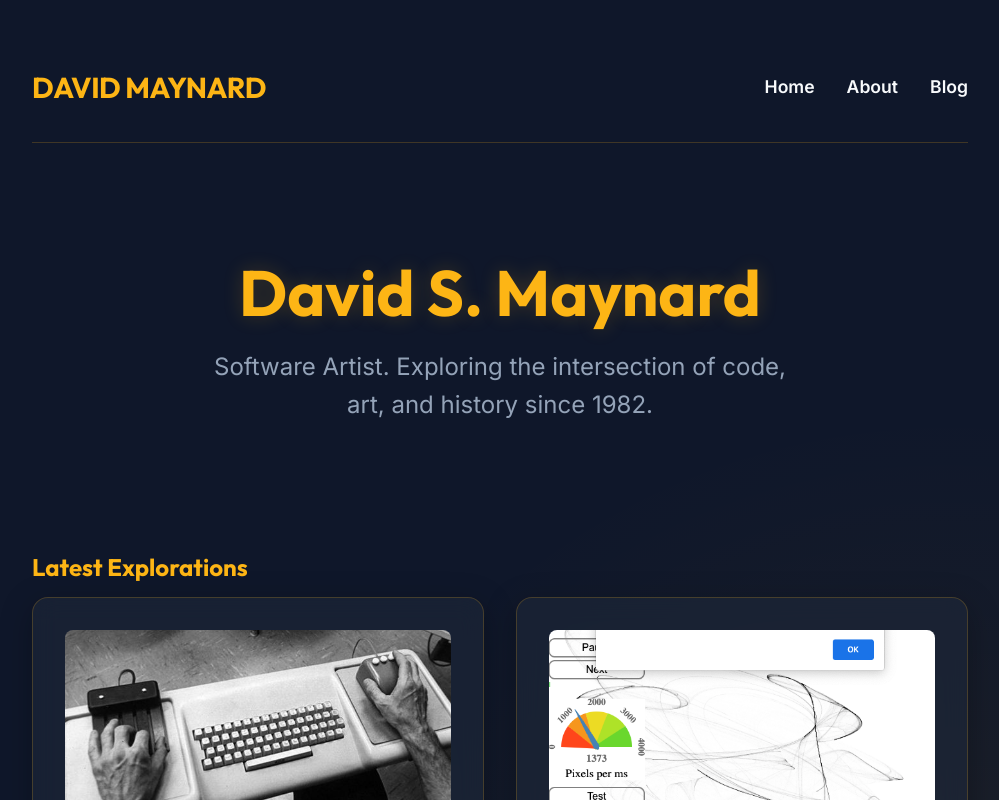
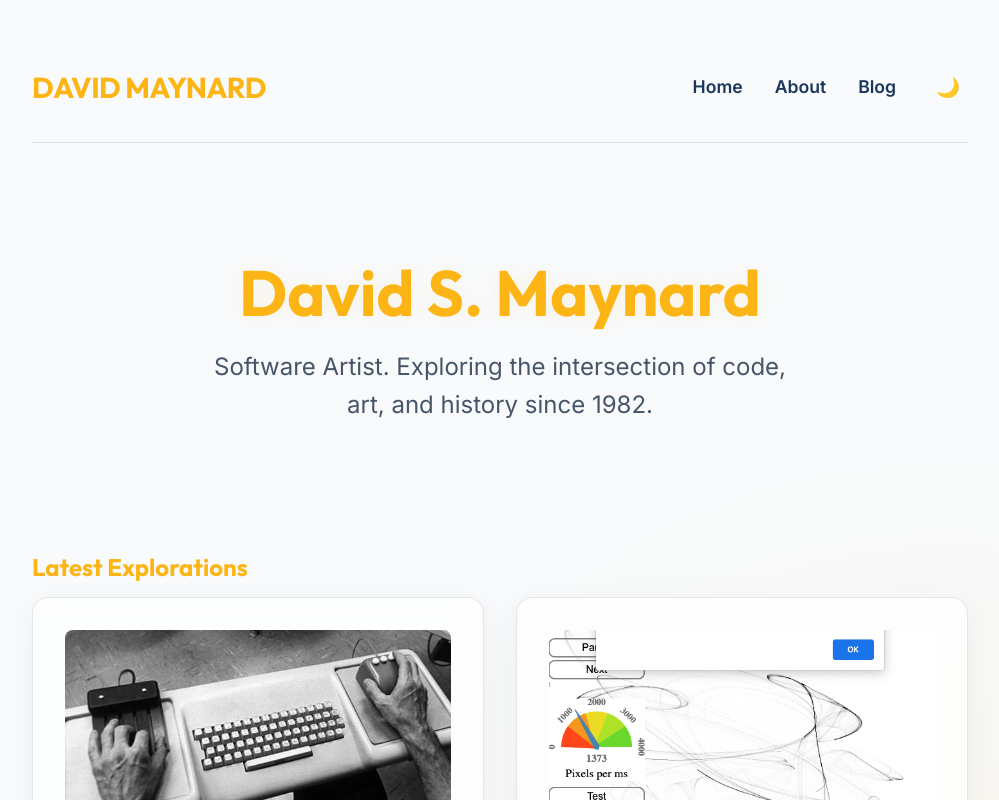
Before and after one commit to dmaynard/website-v2, a Next.js app: page / in a window 1280 px wide. Shown: the top 800 px of the page, without its empty margins (140-1139 px from the left). Built offline with nearby package versions, Linux system fonts and the light colour scheme.

Commit message:
Add light/dark mode toggle and fix code block readability

```diff
--- a/package.json
+++ b/package.json
@@ -12,6 +12,7 @@
     "date-fns": "^4.2.1",
     "gray-matter": "^4.0.3",
     "next": "16.2.6",
+    "next-themes": "^0.4.6",
     "react": "19.2.4",
     "react-dom": "19.2.4",
     "remark": "^15.0.1",
--- a/src/app/globals.css
+++ b/src/app/globals.css
@@ -12,6 +12,26 @@
   --glass-border: rgba(253, 181, 21, 0.2);
   --glass-shadow: 0 8px 32px 0 rgba(0, 0, 0, 0.25);
   --accent-glow: 0 0 20px rgba(253, 181, 21, 0.2);
+  --code-bg: #0d1627;
+  --code-text: #F8FAFC;
+  --inline-code-bg: rgba(30, 41, 59, 0.8);
+}
+
+[data-theme='light'] {
+  --cal-blue: #1A365D;
+  --cal-gold: #FDB515;
+  --bg-color: #F8FAFC; /* Off-white */
+  --text-color: #1A365D; /* Dark blue text */
+  --text-muted: #475569;
+  --accent-teal: #0D9488; /* Darker teal for contrast */
+  --accent-coral: #E11D48; /* Darker coral for contrast */
+  --glass-bg: rgba(255, 255, 255, 0.7);
+  --glass-border: rgba(15, 23, 42, 0.1);
+  --glass-shadow: 0 8px 32px 0 rgba(0, 0, 0, 0.05);
+  --accent-glow: 0 0 20px rgba(253, 181, 21, 0.1);
+  --code-bg: #F1F5F9;
+  --code-text: #0F172A;
+  --inline-code-bg: rgba(26, 54, 93, 0.1);
 }
 
 * {
@@ -109,6 +129,22 @@ a:hover {
   color: var(--cal-gold);
 }
 
+.theme-toggle-btn {
+  background: none;
+  border: none;
+  cursor: pointer;
+  font-size: 1.2rem;
+  padding: 0 0.5rem;
+  transition: transform 0.2s ease;
+  display: inline-flex;
+  align-items: center;
+  justify-content: center;
+}
+
+.theme-toggle-btn:hover {
+  transform: scale(1.1) rotate(10deg);
+}
+
 /* Post content styling */
 .markdown-body {
   font-size: 1.1rem;
@@ -126,17 +162,18 @@ a:hover {
 }
 
 .markdown-body pre {
-  background: #0d1627;
+  background: var(--code-bg);
+  color: var(--code-text);
   padding: 1.5rem;
   border-radius: 8px;
   overflow-x: auto;
-  border: 1px solid rgba(255,255,255,0.1);
+  border: 1px solid var(--glass-border);
   margin: 2rem 0;
 }
 
 .markdown-body code {
   font-family: Consolas, Monaco, 'Andale Mono', 'Ubuntu Mono', monospace;
-  background: rgba(0, 50, 98, 0.4);
+  background: var(--inline-code-bg);
   padding: 0.2rem 0.4rem;
   border-radius: 4px;
   font-size: 0.9em;
--- a/src/app/layout.tsx
+++ b/src/app/layout.tsx
@@ -1,4 +1,6 @@
 import type { Metadata } from 'next'
+import { ThemeProvider } from '@/components/ThemeProvider'
+import { ThemeToggle } from '@/components/ThemeToggle'
 import './globals.css'
 
 export const metadata: Metadata = {
@@ -12,9 +14,10 @@ export default function RootLayout({
   children: React.ReactNode
 }) {
   return (
-    <html lang="en">
+    <html lang="en" suppressHydrationWarning>
       <body>
-        <div className="container">
+        <ThemeProvider attribute="data-theme" defaultTheme="light" enableSystem>
+          <div className="container">
           <header className="header">
             <div className="logo">
               <a href="/">David Maynard</a>
@@ -23,12 +26,14 @@ export default function RootLayout({
               <a href="/">Home</a>
               <a href="/about">About</a>
               <a href="/blog">Blog</a>
+              <ThemeToggle />
             </nav>
           </header>
           <main>
             {children}
           </main>
         </div>
+        </ThemeProvider>
       </body>
     </html>
   )
--- /dev/null
+++ b/src/components/ThemeProvider.tsx
@@ -0,0 +1,11 @@
+"use client"
+
+import * as React from "react"
+import { ThemeProvider as NextThemesProvider } from "next-themes"
+
+export function ThemeProvider({
+  children,
+  ...props
+}: React.ComponentProps<typeof NextThemesProvider>) {
+  return <NextThemesProvider {...props}>{children}</NextThemesProvider>
+}
--- /dev/null
+++ b/src/components/ThemeToggle.tsx
@@ -0,0 +1,36 @@
+"use client"
+
+import * as React from "react"
+import { useTheme } from "next-themes"
+
+export function ThemeToggle() {
+  const { theme, setTheme } = useTheme()
+  const [mounted, setMounted] = React.useState(false)
+
+  React.useEffect(() => {
+    setMounted(true)
+  }, [])
+
+  if (!mounted) {
+    return (
+      <button
+        className="theme-toggle-btn"
+        aria-label="Toggle Theme"
+        style={{ visibility: 'hidden' }}
+      >
+        ☀️
+      </button>
+    )
+  }
+
+  return (
+    <button
+      className="theme-toggle-btn"
+      onClick={() => setTheme(theme === "dark" ? "light" : "dark")}
+      aria-label="Toggle Theme"
+      title="Toggle Dark/Light Mode"
+    >
+      {theme === "dark" ? "☀️" : "🌙"}
+    </button>
+  )
+}
```
Also changed, not shown: 1 other file (tests, documents, lock files or other folders).
